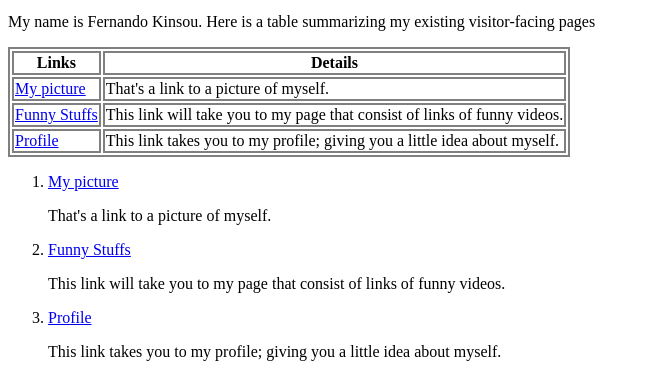
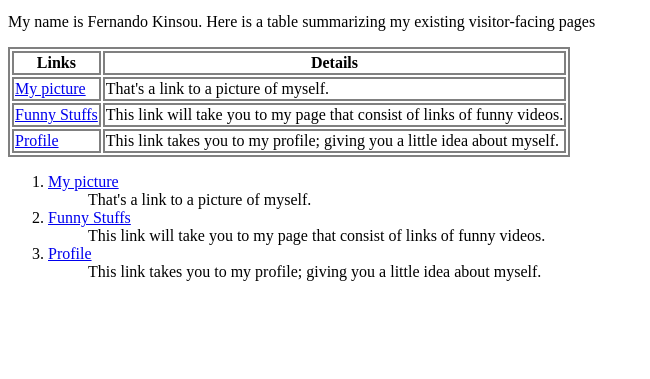
Before and after one commit to Akinsou/Akinsou.github.io, a plain HTML site: page index.html in a window 1280 px wide. Shown: the part 421-800 px from the top of the page, without its empty margins (0-650 px from the left). Drawn offline with Linux system fonts and the light colour scheme.

Commit message:
Update index.html

```diff
--- a/index.html
+++ b/index.html
@@ -33,10 +33,10 @@ table, th, td {
     </table>
     <ol>
       <li><a href="https://github.com/Akinsou/Akinsou.github.io/blob/main/fernando.jpg"> My picture </a></li>
-      <p>That's a link to a picture of myself.</p>
+      <ul>That's a link to a picture of myself.</ul>
       <li><a href="https://github.com/Akinsou/Akinsou.github.io/blob/main/amuse.html">Funny Stuffs</a></li>
-      <p>This link will take you to my page that consist of links of funny videos.</p>
+      <ul>This link will take you to my page that consist of links of funny videos.</ul>
       <li><a href="https://github.com/Akinsou/Akinsou.github.io/blob/main/profile.html">Profile</a></li>
-      <p>This link takes you to my profile; giving you a little idea about myself.</p>
+      <ul>This link takes you to my profile; giving you a little idea about myself.</ul>
     </ol>
   </body>
```
